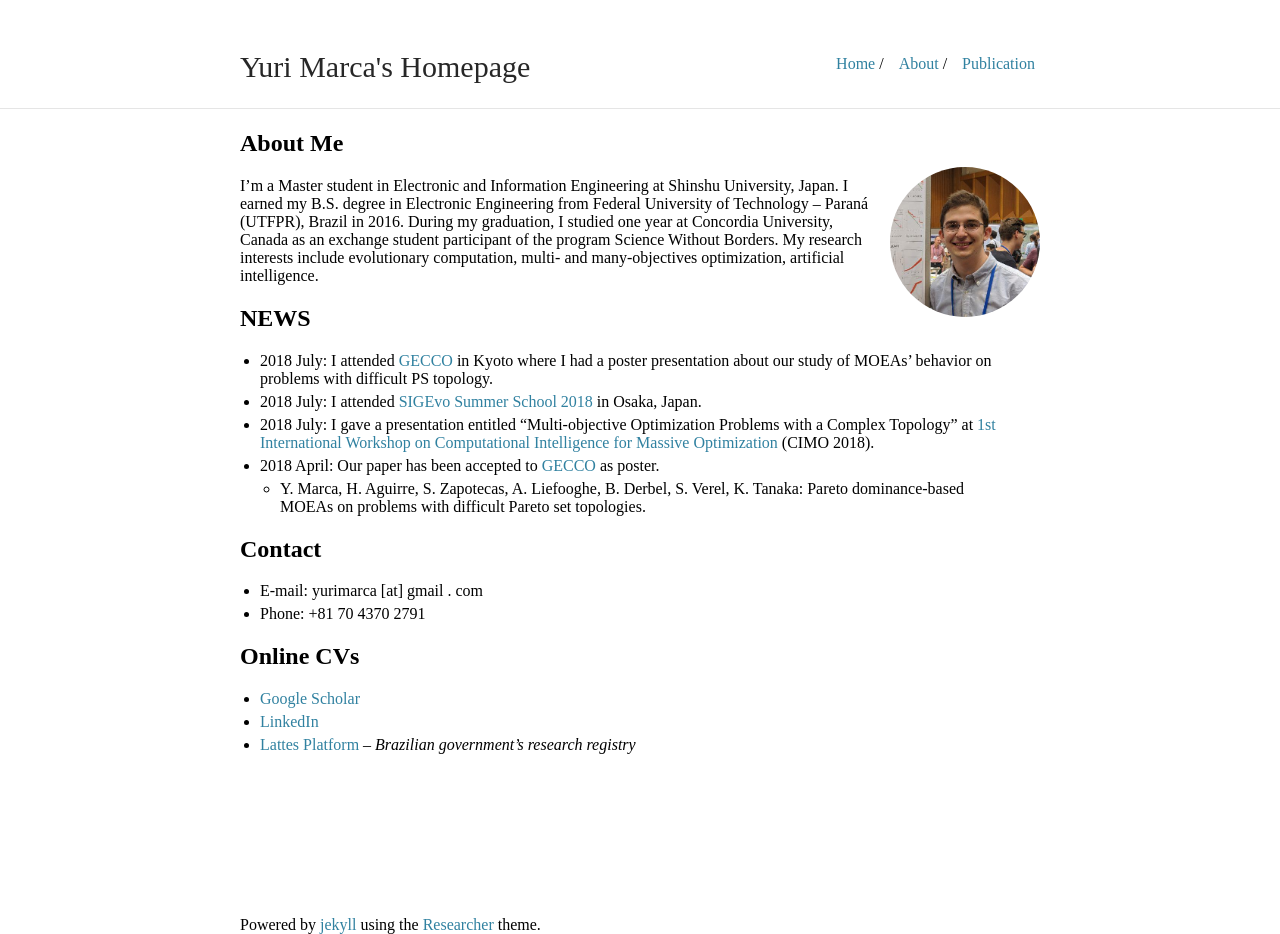
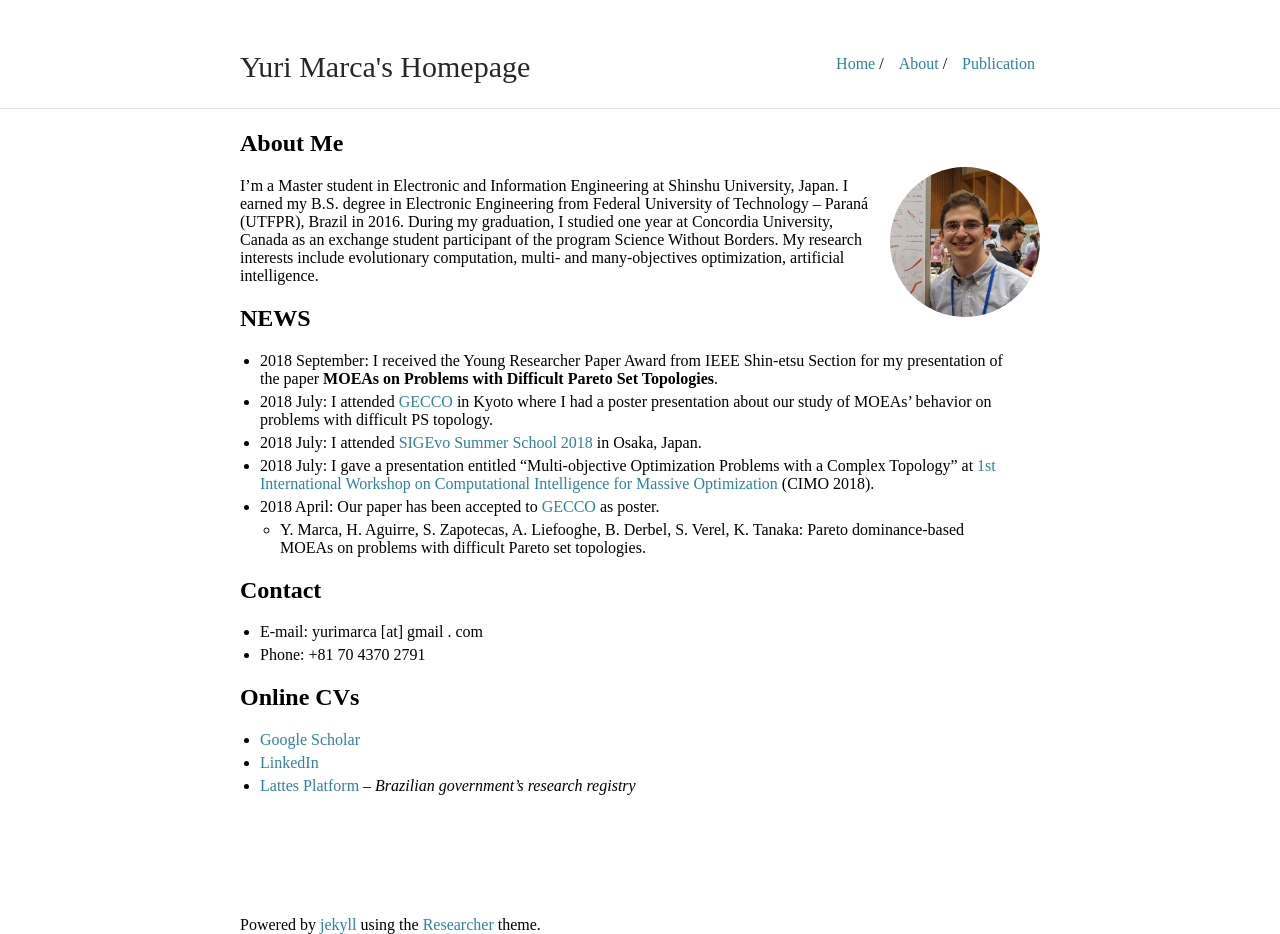
Before and after one commit to yurimarca/yurimarca.github.io, a Jekyll site: the page built from index.md, in a window 1280 px wide. Built offline with Jekyll 4.4.1, drawn with Linux system fonts in a browser that asks for light colours.

Commit message:
News update

```diff
--- a/index.md
+++ b/index.md
@@ -11,6 +11,7 @@ I'm a Master student in Electronic and Information Engineering at Shinshu Univer
 
 ## NEWS
 
+* 2018 September: I received the Young Researcher Paper Award from IEEE Shin-etsu Section for my presentation of the paper **MOEAs on Problems with Difficult Pareto Set Topologies**.
 * 2018 July: I attended [GECCO](http://gecco-2018.sigevo.org/) in Kyoto where I had a poster presentation about our study of MOEAs' behavior on problems with difficult PS topology.
 * 2018 July: I attended [SIGEvo Summer School 2018](https://sigevo-summer-school-2018.github.io/) in Osaka, Japan.
 * 2018 July: I gave a presentation entitled "Multi-objective Optimization Problems with a Complex Topology" at [1st International Workshop on Computational Intelligence for Massive Optimization](https://sites.google.com/view/cimo-workshop) (CIMO 2018).
```
